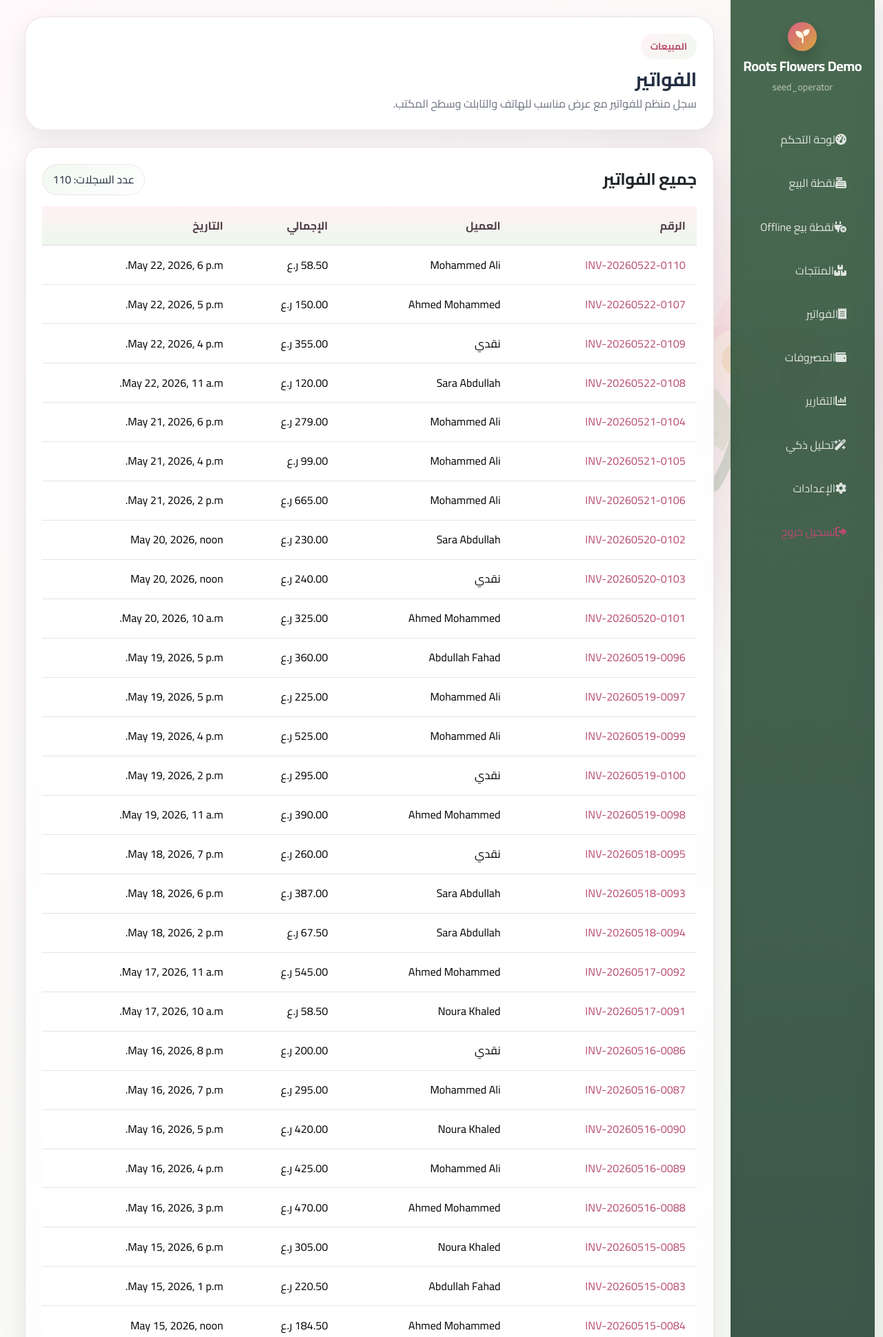
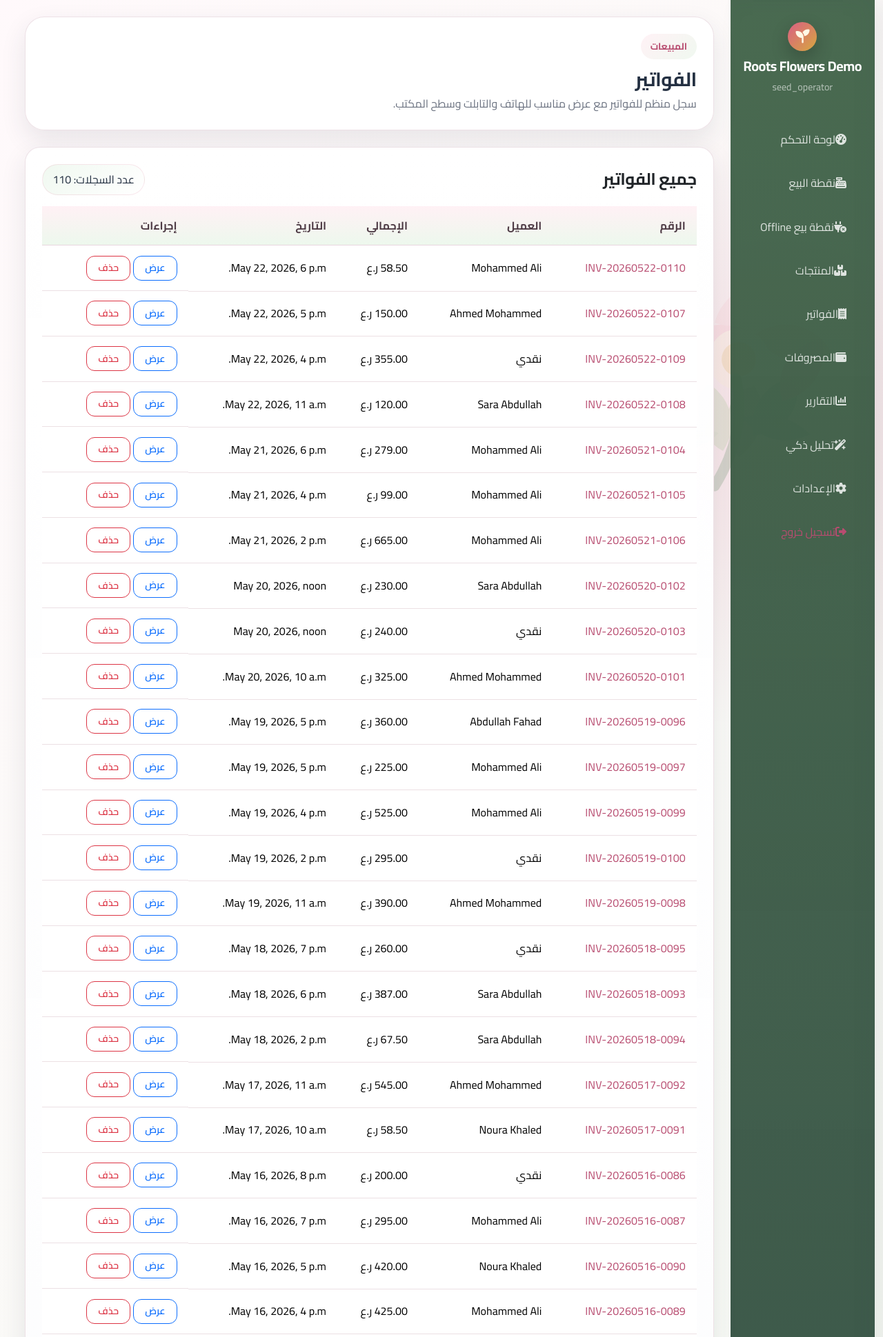
Before and after one commit to majidalaamri85-cmd/flower, a Django app: page /sales/invoices/ in a window 1280 px wide. Shown: the top 1939 px of the page at 69% size. Run offline with Django 5.2, Linux system fonts and the light colour scheme; a user stored in the database is signed in; data comes from the database, SQL or seed files in the repository; some libraries are stand-ins or nearby versions.

Commit message:
إضافة حذف الفواتير من القائمة

```diff
--- a/templates/sales/invoice_list.html
+++ b/templates/sales/invoice_list.html
@@ -15,7 +15,7 @@
         </div>
         <div class="table-responsive">
             <table class="table align-middle">
-                <thead><tr><th>الرقم</th><th>العميل</th><th>الإجمالي</th><th>التاريخ</th></tr></thead>
+                <thead><tr><th>الرقم</th><th>العميل</th><th>الإجمالي</th><th>التاريخ</th><th>إجراءات</th></tr></thead>
                 <tbody>
                 {% for sale in invoices %}
                     <tr>
@@ -23,8 +23,15 @@
                         <td>{{ sale.customer.name|default:'نقدي' }}</td>
                         <td>{{ sale.total }} {{ settings.currency_symbol }}</td>
                         <td>{{ sale.created_at }}</td>
+                        <td class="table-actions d-flex flex-wrap gap-1">
+                            <a class="btn btn-sm btn-outline-primary" href="{% url 'sales:invoice_detail' sale.invoice_number %}">عرض</a>
+                            <form method="post" action="{% url 'sales:invoice_delete' sale.invoice_number %}" onsubmit="return confirm('هل تريد حذف هذه الفاتورة واسترجاع الكميات للمخزون؟');">
+                                {% csrf_token %}
+                                <button class="btn btn-sm btn-outline-danger" type="submit">حذف</button>
+                            </form>
+                        </td>
                     </tr>
-                {% empty %}<tr><td colspan="4" class="text-center">لا توجد فواتير</td></tr>{% endfor %}
+                {% empty %}<tr><td colspan="5" class="text-center">لا توجد فواتير</td></tr>{% endfor %}
                 </tbody>
             </table>
         </div>
```
